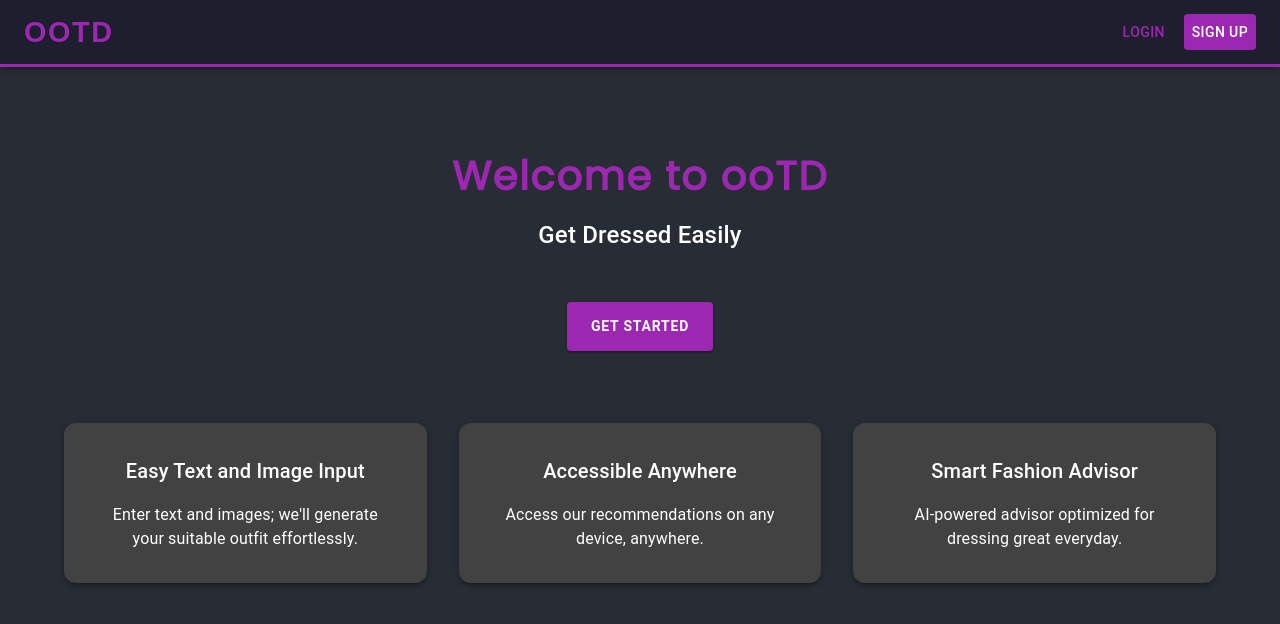
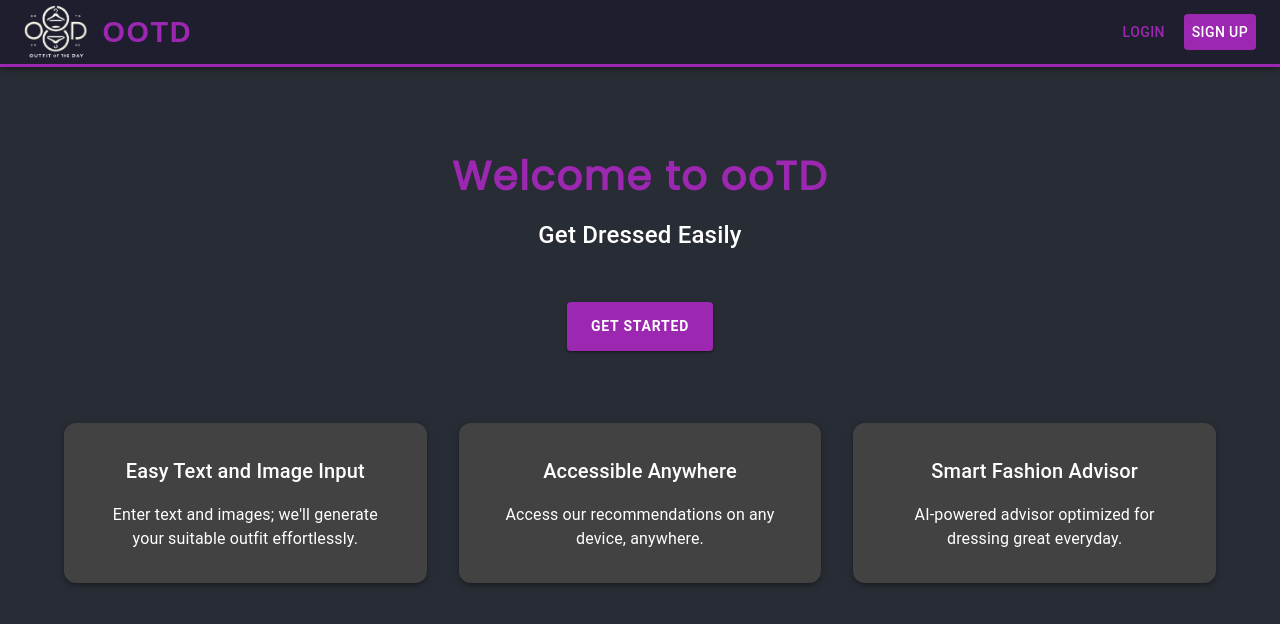
Before and after one commit to mahin2406/Hack-AI_ATL-ooTD-, a Next.js app: page / in a window 1280 px wide. Shown: the top 624 px of the page. Built offline with nearby package versions, Linux system fonts and the light colour scheme; no server answers.

Commit message:
Update login

```diff
--- a/app/layout.js
+++ b/app/layout.js
@@ -1,6 +1,7 @@
 import { Inter } from "next/font/google";
 import "./globals.css";
 import { ClerkProvider } from "@clerk/nextjs";
+import dynamic from "next/dynamic";
 
 const inter = Inter({ subsets: ["latin"] });
 
@@ -11,7 +12,7 @@ export const metadata = {
 
 export default function RootLayout({ children }) {
   return (
-    <ClerkProvider>
+    <ClerkProvider dynamic>
     <html lang="en">
       <body className={inter.className}>{children}</body>
     </html>
--- a/app/page.js
+++ b/app/page.js
@@ -27,12 +27,22 @@ export default function Home() {
   return (
     <>
       <Head>
-        <title>EasyLearning</title>
+        <title>ooTD</title>
         <meta name="description" content="Create flashcards from your text" />
       </Head>
 
       <AppBar position="fixed" sx={{ backgroundColor: "#1e1e2f", borderBottom: "3px solid #9c27b0" }}>
         <Toolbar>
+          {/* Logo Section */}
+          <img
+            src="/images/Logo.png"
+            alt="ooTD Logo"
+            style={{
+              height: 55,
+              marginRight: '1rem',
+              objectFit: 'contain',
+            }}
+          />
           <Typography
             variant="h5"
             sx={{
```
Also changed, not shown: app/components/Logo.js (added, +35 -0 lines), public/images/Logo.png (added).
